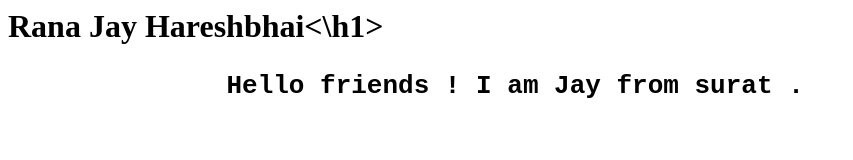
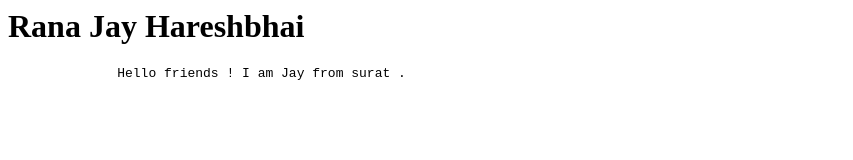
Before and after one commit to RanaJay3101/MyPortfolio, a plain HTML site: page index.html in a window 1280 px wide. Shown: the whole page, without its empty margins (0-853 px from the left). Drawn offline with Linux system fonts and the light colour scheme.

Commit message:
Update index.html

```diff
--- a/index.html
+++ b/index.html
@@ -4,7 +4,7 @@
     </head>
 
     <body>
-        <h1>Rana Jay  Hareshbhai<\h1>
+        <h1>Rana Jay  Hareshbhai</h1>
         <pre>
               Hello friends ! I am Jay from surat .
         </pre>
```
